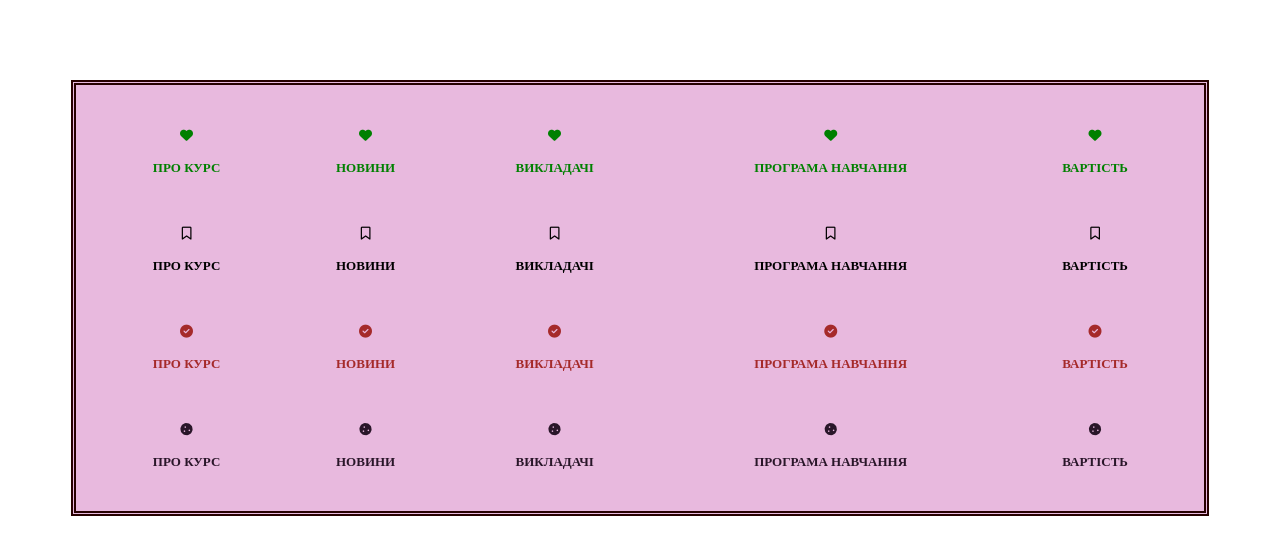
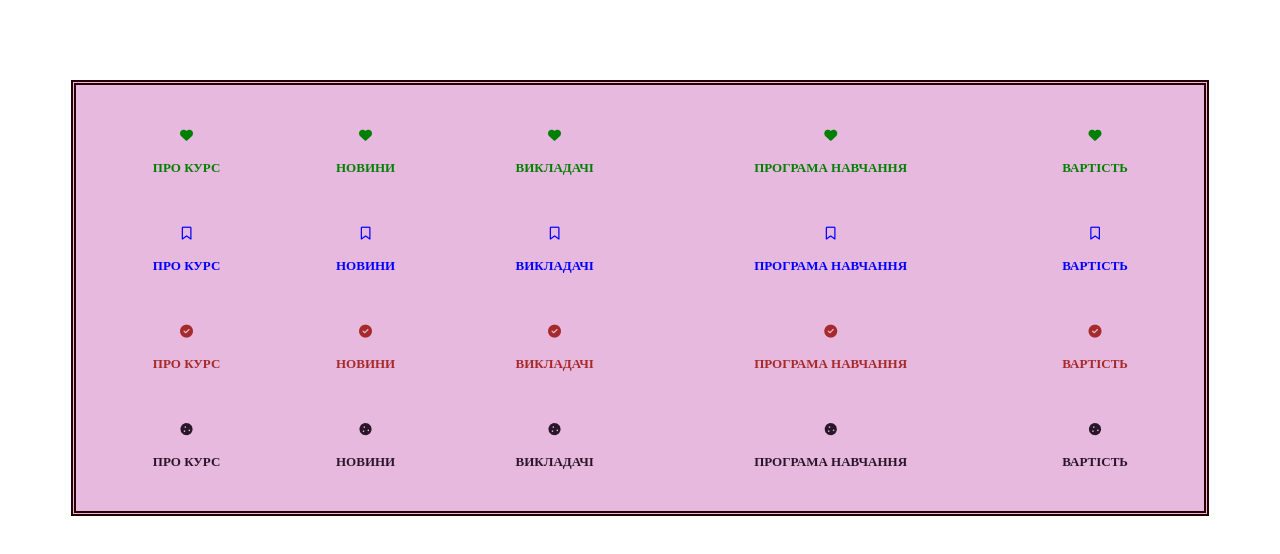
Before and after one commit to Psyh2409/logos_IT_hw6, a plain HTML site: page index.html in a window 1280 px wide. Drawn offline with Linux system fonts and the light colour scheme.

Commit message:
colors changing

```diff
--- a/index.html
+++ b/index.html
@@ -35,23 +35,23 @@
         </tr>
         <tr>
             <td class="heart">
-                <i class="far fa-bookmark black"><br><b>ПРО КУРС</b></i>
+                <i class="far fa-bookmark blue"><br><b>ПРО КУРС</b></i>
                 <i class="fas fa-bookmark orange"><br>ПРО КУРС</i>
             </td>
             <td class="heart">
-                <i class="far fa-bookmark black"><br><b>НОВИНИ</b></i>
+                <i class="far fa-bookmark blue"><br><b>НОВИНИ</b></i>
                 <i class="fas fa-bookmark orange"><br>НОВИНИ</i>
             </td>
             <td class="heart">
-                <i class="far fa-bookmark black"><br><b>ВИКЛАДАЧІ</b></i>
+                <i class="far fa-bookmark blue"><br><b>ВИКЛАДАЧІ</b></i>
                 <i class="fas fa-bookmark orange"><br>ВИКЛАДАЧІ</i>
             </td>
             <td class="heart">
-                <i class="far fa-bookmark black"><br><b>ПРОГРАМА НАВЧАННЯ</b></i>
+                <i class="far fa-bookmark blue"><br><b>ПРОГРАМА НАВЧАННЯ</b></i>
                 <i class="fas fa-bookmark orange"><br>ПРОГРАМА НАВЧАННЯ</i>
             </td>
             <td class="heart">
-                <i class="far fa-bookmark black"><br><b>ВАРТІСТЬ</b></i>
+                <i class="far fa-bookmark blue"><br><b>ВАРТІСТЬ</b></i>
                 <i class="fas fa-bookmark orange"><br>ВАРТІСТЬ</i>
             </td>
         </tr>
--- a/style.css
+++ b/style.css
@@ -34,9 +34,6 @@ body #bd{
 .green{
     color: green;
 }
-.black{
-    color: black;
-}
 .blue{
     color: blue;
 }
```
